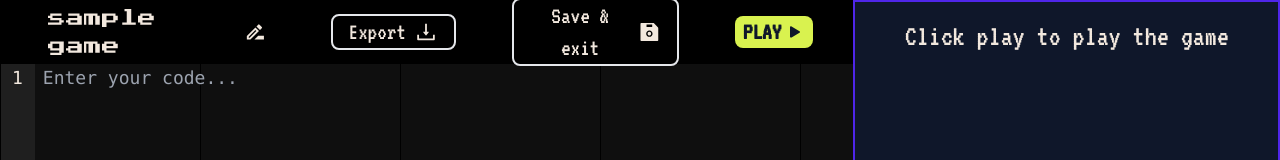
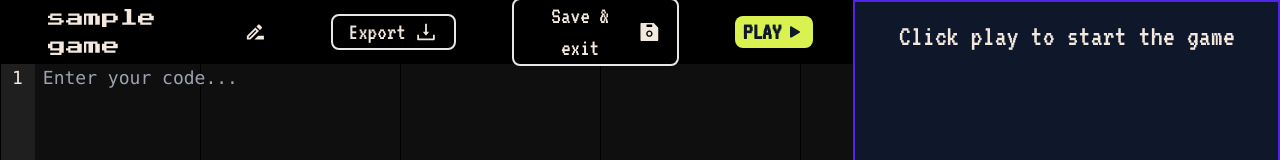
Before and after one commit to pewpewnor/ScriptQuest, a Next.js app: page /mygames in a window 1280 px wide. Both pictures are taken after a click on the button "Edit". Shown: the top 160 px of the page. Built offline with nearby package versions, Linux system fonts and the light colour scheme.

Commit message:
feat: change hint name

```diff
--- a/src/components/editor/EditorPage.tsx
+++ b/src/components/editor/EditorPage.tsx
@@ -171,7 +171,7 @@ const EditorPage: FC<EditorPageProps> = (props: EditorPageProps) => {
 					<Output errors={detectError(code)} code={code} />
 				) : (
 					<h1 className="text-center font-vt text-3xl text-clay">
-						Click play to play the game
+						Click play to start the game
 					</h1>
 				)}
 			</div>
```
